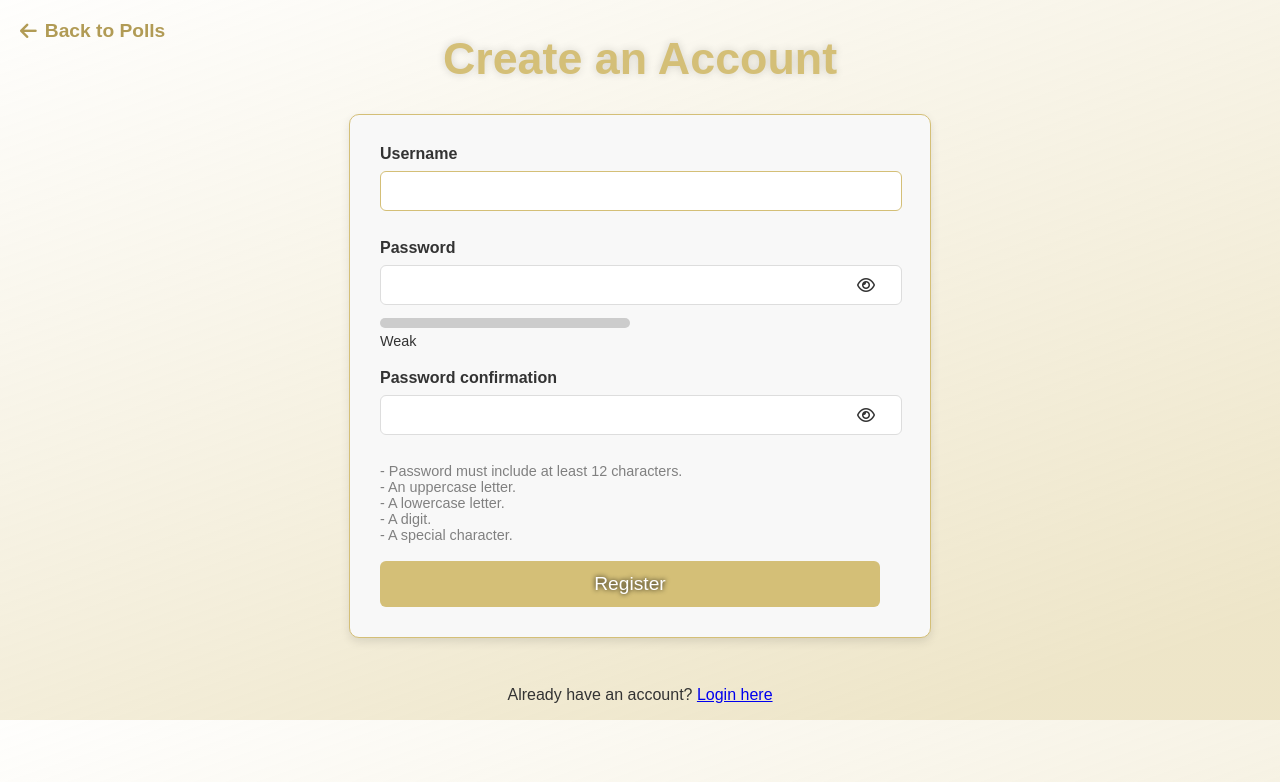
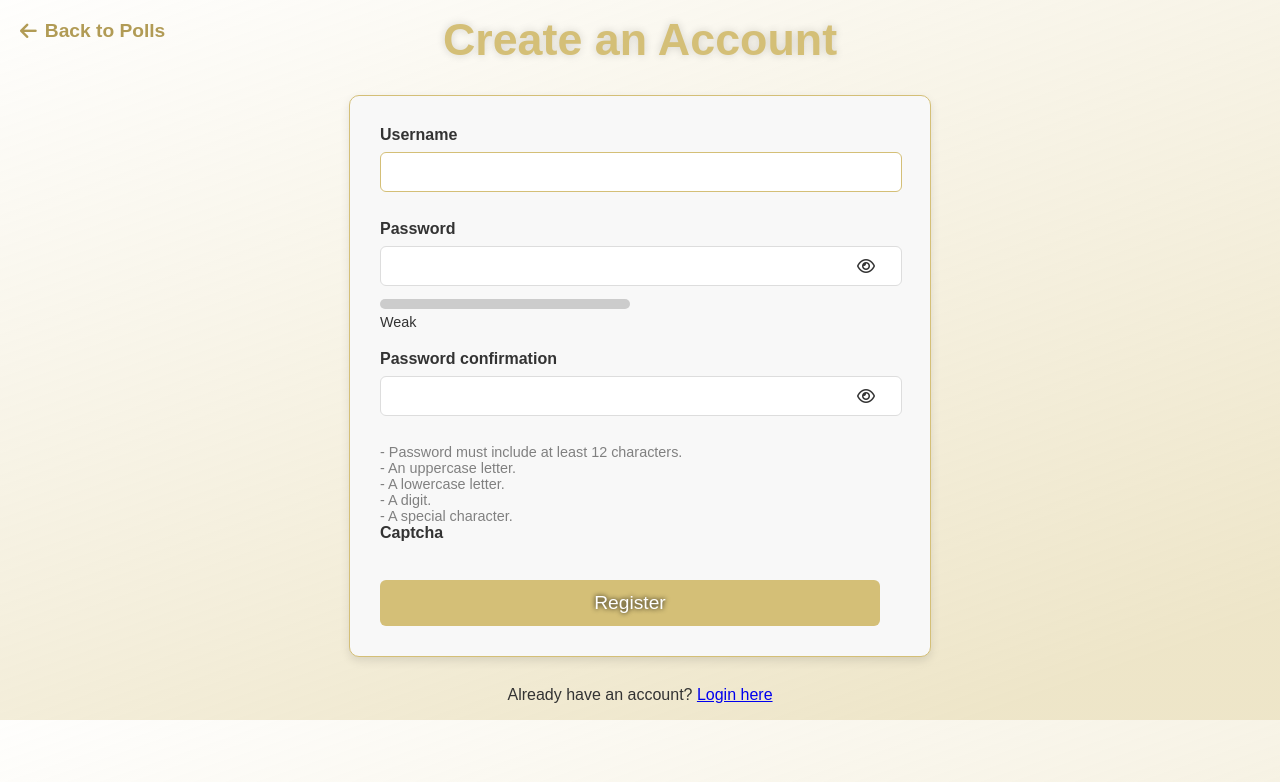
Before and after one commit to ku-polls-security/ku-polls-security, a Django app: page /polls/signup/ in a window 1280 px wide. Shown: the top 782 px of the page. Run offline with Django 4.2, Linux system fonts and the light colour scheme; some libraries are stand-ins or nearby versions.

Commit message:
Add captcha

```diff
--- a/mysite/urls.py
+++ b/mysite/urls.py
@@ -27,4 +27,5 @@
     path('admin/', admin.site.urls),
     path('accounts/', include('django.contrib.auth.urls')),
     path('logout/', auth_views.LogoutView.as_view(), name='logout'),
+    path('captcha/', include('captcha.urls')),
 ]
--- a/polls/forms.py
+++ b/polls/forms.py
@@ -1,6 +1,9 @@
 from django import forms
 from django.contrib.auth.forms import UsernameField
 from django.core.exceptions import ValidationError
+from captcha.fields import CaptchaField
+from django.contrib.auth.forms import UserCreationForm
+
 
 class UsernameChangeForm(forms.Form):
     new_username = forms.CharField(max_length=150)
@@ -16,3 +19,10 @@
         if not self.user.check_password(password):
             raise ValidationError("Incorrect password.")
         return password
+
+
+class CustomSignupForm(UserCreationForm):
+    captcha = CaptchaField()
+
+    class Meta(UserCreationForm.Meta):
+        fields = UserCreationForm.Meta.fields + ('captcha',)
--- a/polls/views.py
+++ b/polls/views.py
@@ -16,6 +16,7 @@
 from .forms import UsernameChangeForm
 from django.contrib.auth.forms import PasswordChangeForm
 from django.contrib.auth import update_session_auth_hash
+from .forms import CustomSignupForm
 
 from .models import Choice, Question, Vote
 
@@ -190,7 +191,7 @@
 def signup(request):
     """Register a new user."""
     if request.method == 'POST':
-        form = UserCreationForm(request.POST)
+        form = CustomSignupForm(request.POST)
         if form.is_valid():
             # Save the user instance
             user = form.save()
@@ -221,7 +222,7 @@
                 "There was an error with your submission. Please try again."
             )
     else:
-        form = UserCreationForm()
+        form = CustomSignupForm()
 
     return render(request, 'registration/signup.html', {'form': form})
 
--- a/requirements.txt
+++ b/requirements.txt
@@ -5,3 +5,4 @@
 django-password-validators==1.5.0
 django-axes==5.36.0
 django-password-history
+django-simple-captcha
--- a/templates/registration/signup.html
+++ b/templates/registration/signup.html
@@ -204,6 +204,7 @@
         <form method="POST">
             {% csrf_token %}
             {% for field in form %}
+                {% if field.name != "captcha" %}
                     <div class="form-group">
                         <label for="{{ field.id_for_label }}">{{ field.label }}</label>
                         {% if field.name in "password1 password2" %}
@@ -241,7 +242,16 @@
                             - A special character.
                         </div>
                     {% endif %}
+                {% endif %}
             {% endfor %}
+            <!-- Render CAPTCHA field after password2 -->
+            <div class="form-group">
+                <label for="{{ form.captcha.id_for_label }}">{{ form.captcha.label }}</label>
+                {{ form.captcha }}
+                {% for error in form.captcha.errors %}
+                    <div class="error-message">{{ error }}</div>
+                {% endfor %}
+            </div>
             <br>
             <button type="submit" onclick="return validatePassword()">Register</button>
         </form>
```
Also changed, not shown: mysite/settings.py (+10 -7 lines), 1 other file. Lines whose indentation alone changed are shown as unchanged.
